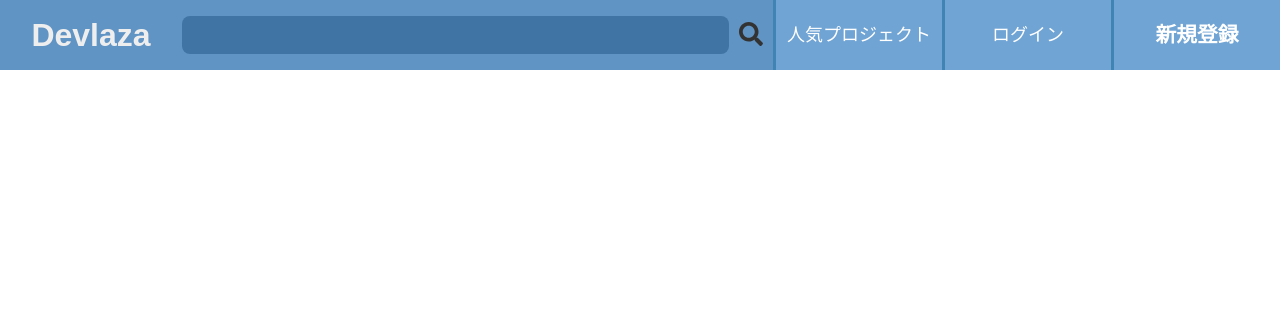
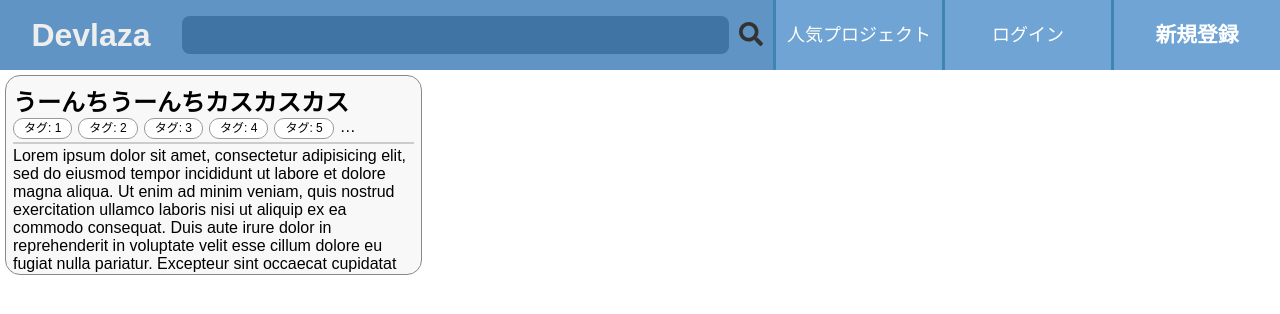
Before and after one commit to unios103/devlaza-front, a React (Create React App) app: page / in a window 1280 px wide. Shown: the top 314 px of the page. Built offline with nearby package versions, Linux system fonts and the light colour scheme.

Commit message:
†追加† メインページ用のプロジェクトリストのコンポーネントを作った

```diff
--- a/src/App.tsx
+++ b/src/App.tsx
@@ -1,6 +1,8 @@
 import React from 'react';
 import './App.css';
 import Header from "./comp/Header";
+
+import ProjectListView from "./comp/ProjectListView"
 
 import { library } from '@fortawesome/fontawesome-svg-core'
 import { fas } from '@fortawesome/free-solid-svg-icons'
@@ -12,6 +14,11 @@ function App() {
   return (
     <div className="App">
 			<Header />
+			<ProjectListView
+				name="うーんちうーんちカスカスカス"
+				tag_id={["1","2","3","4","5","6","7"]}
+				summary="Lorem ipsum dolor sit amet, consectetur adipisicing elit, sed do eiusmod tempor incididunt ut labore et dolore magna aliqua. Ut enim ad minim veniam, quis nostrud exercitation ullamco laboris nisi ut aliquip ex ea commodo consequat. Duis aute irure dolor in reprehenderit in voluptate velit esse cillum dolore eu fugiat nulla pariatur. Excepteur sint occaecat cupidatat non proident, sunt in culpa qui officia deserunt mollit anim id est laborum."
+			/>
     </div>
   );
 }
--- /dev/null
+++ b/src/comp/ProjectListView.css
@@ -0,0 +1,47 @@
+.plv-wrapper {
+
+	display: block;
+
+	background-color: #f8f8f8;
+
+	box-sizing: border-box;
+	min-width: 200px;
+	width: calc(33.333333vw - 10px);
+	height: 200px;
+
+	margin: 5px;
+	padding: 7px;
+
+	border: 1px solid #888888;
+	border-radius: 15px;
+
+	overflow: hidden;
+
+	float: left;
+}
+
+.plv-hr {
+	margin-top: 3px;
+	margin-bottom: 3px;
+	border: 1px solid #cccccc;
+}
+
+.plv-tags {
+	margin-left: -3px;
+	margin-right: -3px;
+
+	white-space: nowrap;
+	overflow: hidden;
+	text-overflow: ellipsis;
+
+}
+
+.plv-title {
+	font-weight: bold;
+	font-size: 24px;
+
+	white-space: nowrap;
+	overflow: hidden;
+	text-overflow: ellipsis;
+
+}
--- /dev/null
+++ b/src/comp/ProjectListView.tsx
@@ -0,0 +1,34 @@
+import * as React from "react"
+import "./ProjectListView.css"
+
+import ProjectTag from "./ProjectTag"
+
+export type ProjectListViewProp = {
+	name: string
+	tag_id: string[]
+	summary: string
+}
+
+
+class ProjectListView extends React.Component<ProjectListViewProp, {}>{
+
+	render() {
+		return(
+			<div className="plv-wrapper">
+				<div className="plv-title">
+					{this.props.name}
+				</div>
+				<div className="plv-tags">
+					{this.props.tag_id.map( (id: string) => (
+							<ProjectTag tag_id={id} />
+					))}
+				</div>
+				<hr className="plv-hr" />
+				{this.props.summary}
+			</div>
+		)
+	}
+
+}
+
+export default ProjectListView
--- /dev/null
+++ b/src/comp/ProjectTag.css
@@ -0,0 +1,15 @@
+.ptag-wrapper {
+	display: inline-block;
+
+	background-color: white;
+
+	border: 1px solid #999999;
+	border-radius: 10px;
+
+	margin: 0 3px;
+	padding: 2px 10px;
+
+	font-size: 12px;
+	line-height: 15px;
+
+}
--- /dev/null
+++ b/src/comp/ProjectTag.tsx
@@ -0,0 +1,33 @@
+import * as React from "react"
+import "./ProjectTag.css"
+
+export type ProjectTagProp = {
+	tag_id: string
+}
+
+type ProjectTagState = {
+	name: string
+}
+
+class ProjectTag extends React.Component<ProjectTagProp, ProjectTagState> {
+
+	constructor(props: ProjectTagProp){
+		super(props);
+
+		this.state = {
+			name: "タグ: " + this.props.tag_id
+		}
+
+	}
+
+	render() {
+		return (
+			<div className="ptag-wrapper">
+				{this.state.name}
+			</div>
+		)
+	}
+
+}
+
+export default ProjectTag
```
